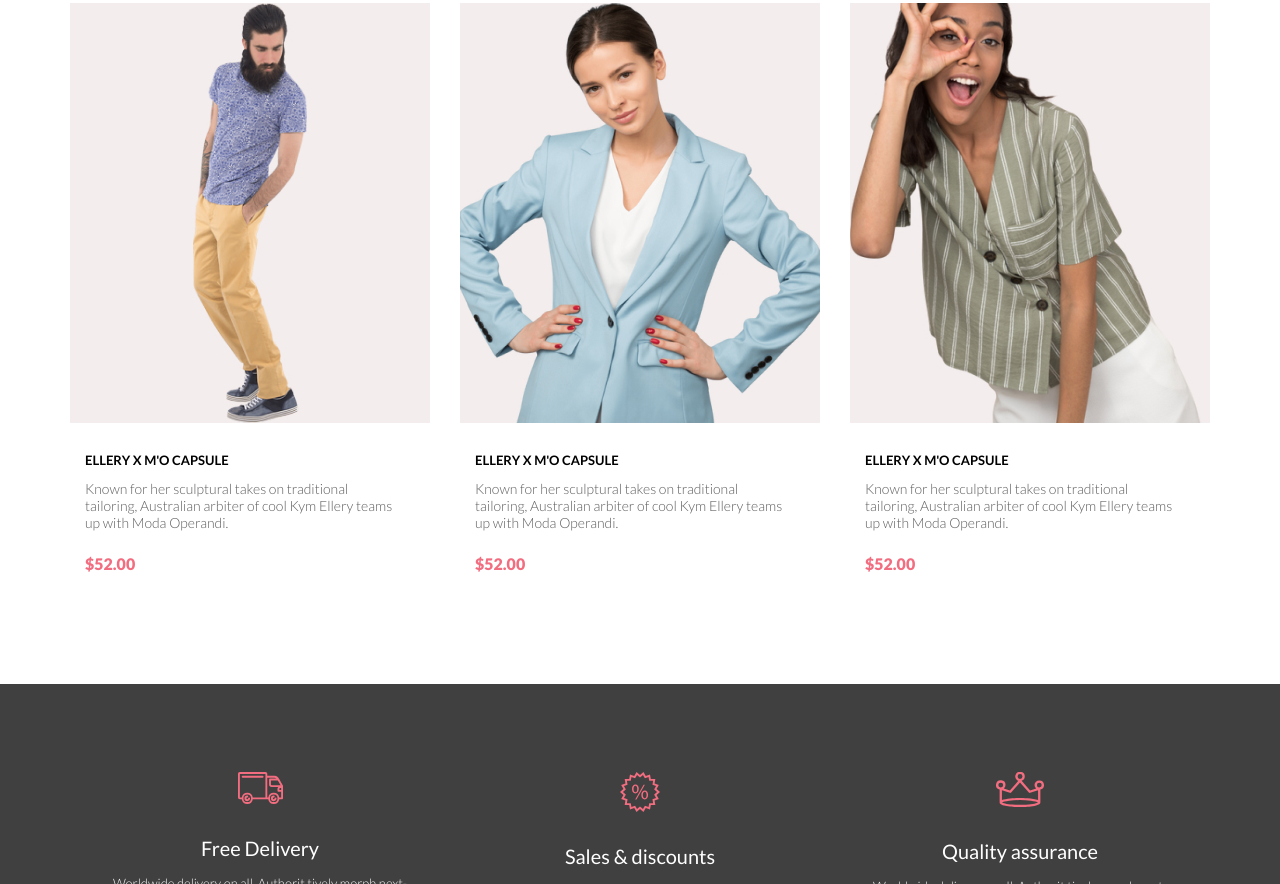
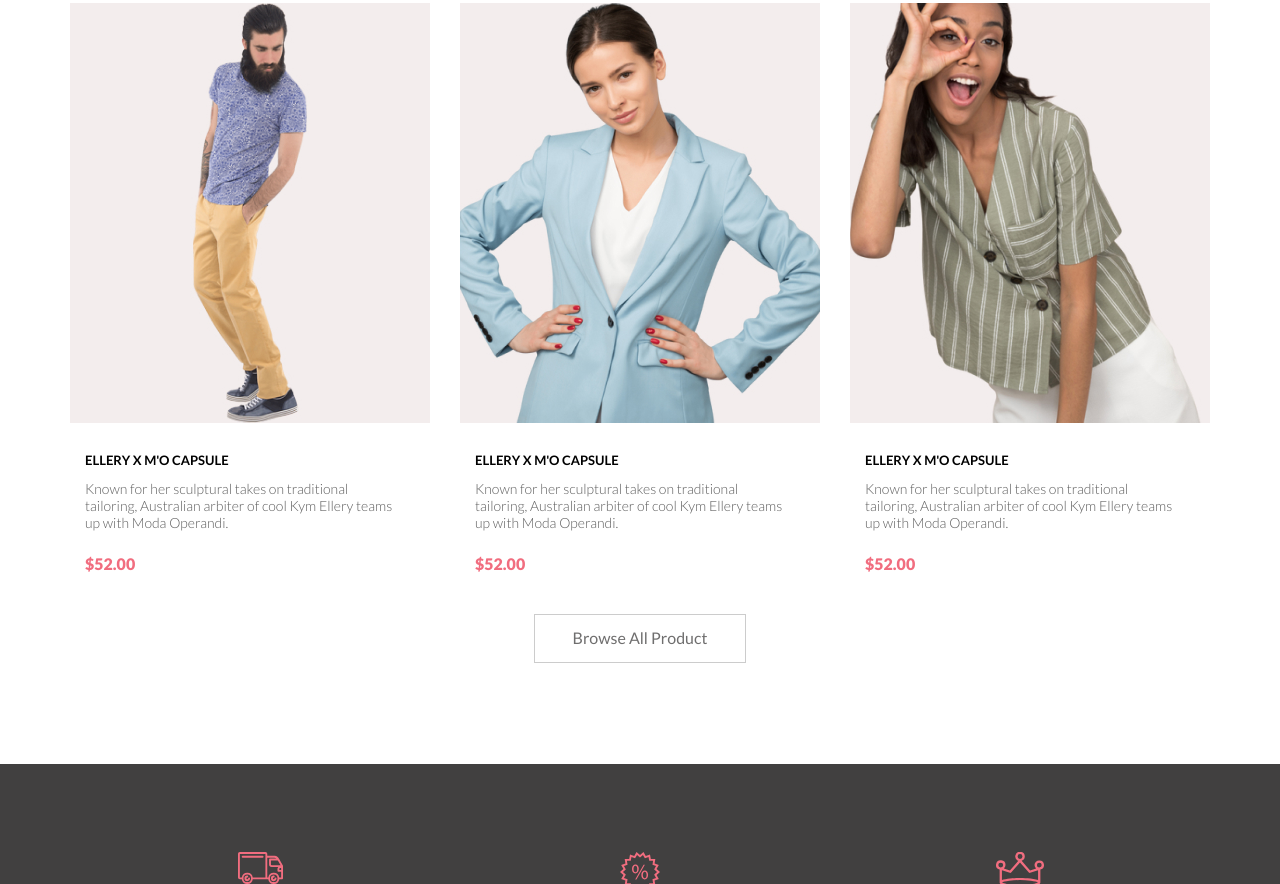
Before and after one commit to VasiliyGusev/store, a website: page app/index.html in a window 1280 px wide. Shown: the part 2147-3031 px from the top of the page. Drawn offline with nearby package versions, Linux system fonts and the light colour scheme; files that its build step writes are made by us from their sources; files whose address does not match are found by name.

Commit message:
added product button

```diff
--- a/app/index.html
+++ b/app/index.html
@@ -287,7 +287,7 @@
                 </div>
                 <div class="product__item-button">
                     <a href="#">
-
+                        Browse All Product
                     </a>
                 </div>
             </div>
--- a/app/scss/style.scss
+++ b/app/scss/style.scss
@@ -290,6 +290,7 @@
         grid-template-columns: repeat(3, 1fr);
         grid-template-rows: 70px 581px 581px 70px;
         grid-gap: 30px;
+        margin-bottom: 80px;
     }
     &__item{
         &-top{
@@ -313,6 +314,18 @@
         }
         &-button{
             grid-column: 1/4;
+            text-align: center;
+            & a{
+                display: inline-block;
+                padding: 14px 38px;
+                border: 1px solid #ccc;
+                transition: .3s cubic-bezier(.38,.01,.62,1);
+                &:hover{
+                    color: #fff;
+                    background-color: $mainColor;
+                    border: 1px solid transparent;
+                }
+            }
         }
     }
 }
```
Also changed, not shown: app/css/style.min.css.
